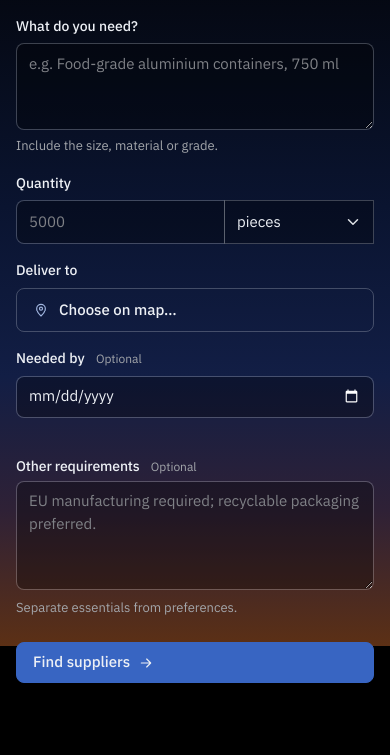
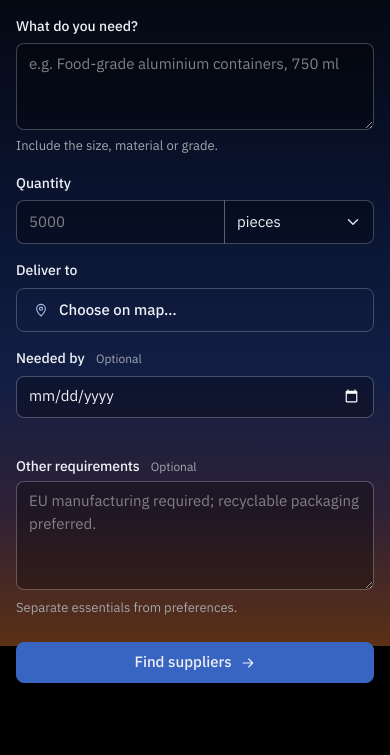
Before and after one commit to VincentKamusella/KA_Agentic_AI_Hack, a Django app: page / in a window 390 px wide. Shown: the part 198-953 px from the top of the page. Run offline with Django 5.2, Linux system fonts and the light colour scheme; parts of the project's set-up code (start-up, migrations or seed data) failed here and were passed over; some libraries are stand-ins or nearby versions.

Commit message:
Align the search action and round quantity control edges

```diff
--- a/web/static/web/app.css
+++ b/web/static/web/app.css
@@ -2321,3 +2321,21 @@ h2 {
 .area-button.is-empty span {
   color: inherit;
 }
+.brief-form > fieldset > .action-bar {
+  justify-content: flex-end;
+}
+@media (max-width: 720px) {
+  .brief-form #submit {
+    width: 100%;
+    justify-content: center;
+  }
+}
+.brief-form .input-group > #quantity {
+  border-radius: var(--bs-border-radius) 0 0 var(--bs-border-radius);
+}
+.brief-form .input-group > #unit {
+  border-radius: 0 var(--bs-border-radius) var(--bs-border-radius) 0;
+}
+#unit-reset {
+  border-radius: 0 var(--bs-border-radius) var(--bs-border-radius) 0;
+}
```
